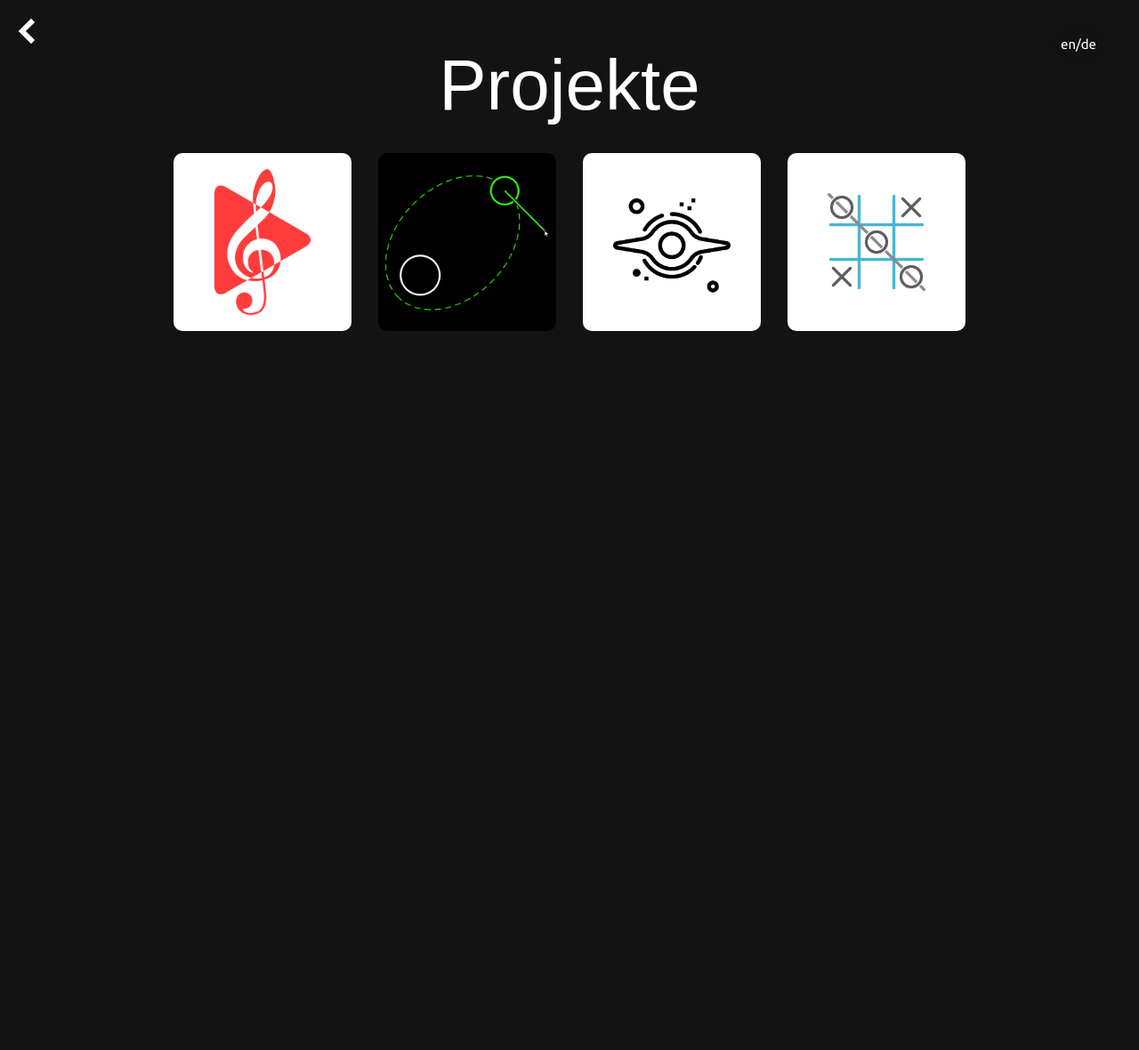
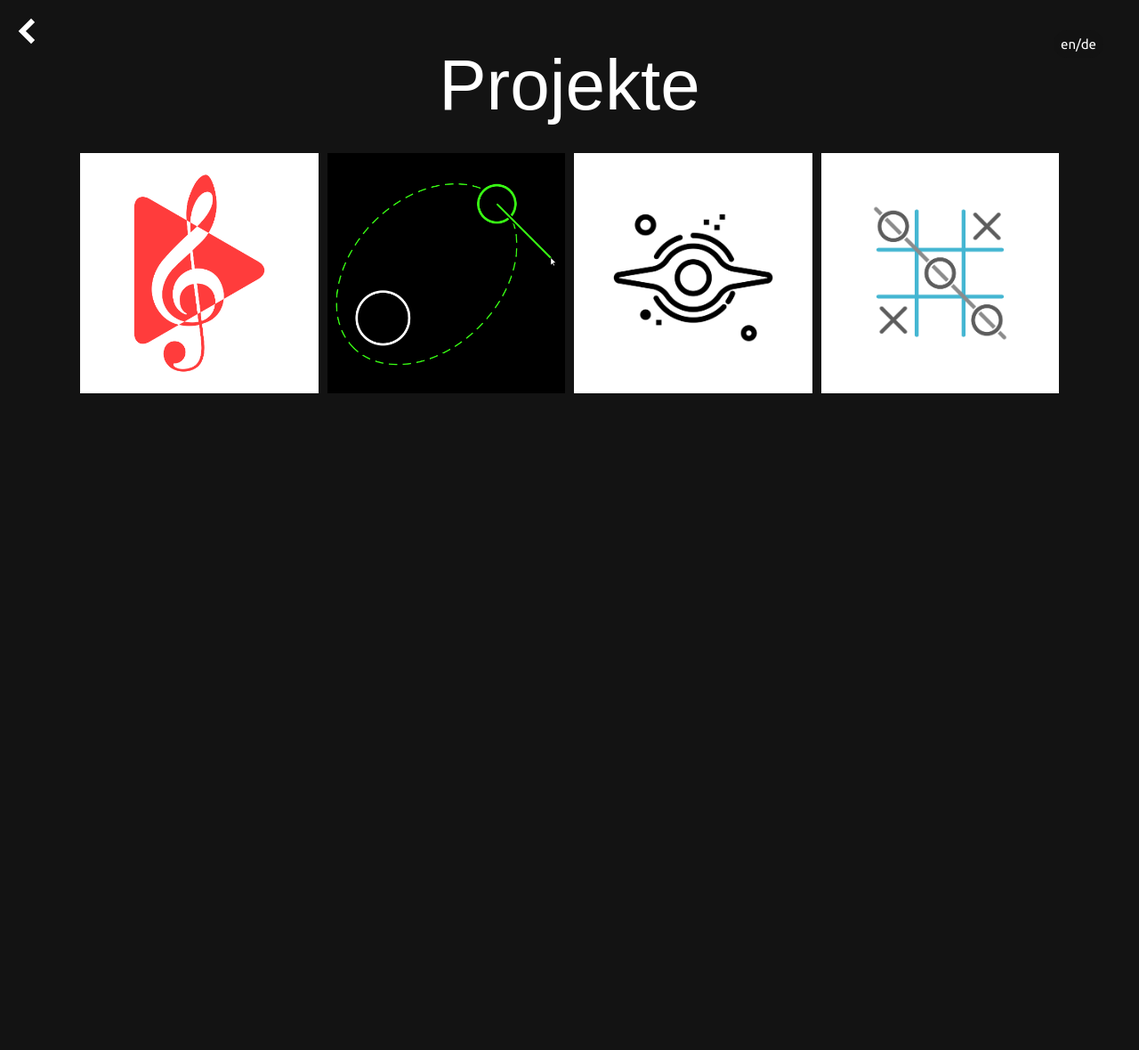
Before and after one commit to lixitrixi/felixleitner.com, a Jekyll site: the page built from de/projects.html, in a window 1280 px wide. Shown: the whole page at 89% size. Built offline with Jekyll 4.4.1, drawn with Linux system fonts in a browser that asks for light colours; some web fonts are replaced.

Commit message:
layout updates

```diff
--- a/_includes/project-card.html
+++ b/_includes/project-card.html
@@ -1,8 +1,5 @@
 <a href="{{ include.link }}" class="card" style="background-image: url('/assets/icons/{{ include.icon }}');">
-    <div class="bubble">
+    <div class="overlay">
         <p class="title">{{ include.title }}</p>
     </div>
-    <div class="bubble desc-bubble">
-        <p class="desc">{{ include.desc }}</p>
-    </div>
 </a>
--- a/assets/css/index.scss
+++ b/assets/css/index.scss
@@ -4,9 +4,11 @@
     --bg-color: #131313;
     --overlay-color: #262626;
     --text-color: #fff;
+    scroll-behavior: smooth;
 }
 
 html {
+    display: block;
     padding: 0;
     margin: 0;
     box-sizing: border-box;
@@ -19,9 +21,10 @@
 
 main {
     min-height: 120vh;
-    width: 100%-100px;
-    max-width: 1200px;
-    margin: 0 auto;
+    width: calc(100vw-140px);
+    max-width: 1100px;
+    margin: 0 auto 50px auto;
+    padding: 0 70px;
 }
 
 p {
@@ -36,7 +39,7 @@
 h1 {
     font-family: bely-display, sans-serif;
     font-weight: 400;
-    font-size: 80px;
+    font-size: 60px;
 
     color: var(--text-color);
     margin: 0 0 30px 0;
@@ -48,6 +51,9 @@
 }
 
 #intro {
+    h1 {
+        font-size: 80px;
+    }
     p {
         font-size: 26px;
         margin: 0;
@@ -58,40 +64,18 @@
     padding-bottom: 50px;
     .showcase {
         display: grid;
-        grid-gap: 30px;
-        margin: 0 auto;
+        grid-gap: 10px;
+        aspect-ratio: 2;
         justify-content: center;
-        grid-template-columns: repeat(3, 200px);
+        grid-template-columns: repeat(4, 1fr);
+        grid-template-rows: repeat(2, 1fr);
 
-        :nth-child(3n) {
-            transform-origin: top right;
+        @media only screen and (max-width: 800px) {
+            grid-template-columns: repeat(2, 1fr);
+            grid-template-rows: repeat(4, 1fr);
+            aspect-ratio: 0.5;
+            grid-gap: 15px;
         }
-
-        :nth-child(4),
-        :nth-child(5) {
-            transform-origin: bottom left;
-        }
-
-        :last-child {
-            transform-origin: bottom right;
-        }
-
-        @media only screen and (max-width: 700px) {
-            grid-template-columns: repeat(2, 200px);
-
-            :nth-child(2n) {
-                transform-origin: top right;
-            }
-
-            :nth-child(3) {
-                transform-origin: top left;
-            }
-
-            :last-child {
-                transform-origin: bottom right;
-            }
-        }
-
     }
     .more {
         background-color: var(--overlay-color);
@@ -115,14 +99,10 @@
 }
 
 #about {
-    padding-bottom: 50px;
-    .content {
-        display: grid;
-        grid-template-columns: 1fr 1fr;
-        grid-gap: 50px;
     .article {
-            flex: 1;
         width: 100%;
+        max-width: 600px;
+        margin: 0 auto;
         p {
             text-align: left;
             text-justify: inter-word;
@@ -136,15 +116,20 @@
             border-radius: 10px;
         }
     }
+}
+
+#contact {
     .contacts {
         width: 100%;
+        max-width: 400px;
+        margin: 0 auto;
         display: grid;
-            grid-template-rows: repeat(5, 75px);
+        grid-template-rows: repeat(5, 60px);
         grid-gap: 20px;
         a {
             width: 100%;
             height: 100%;
-                background: var(--overlay-color);
+            background: var(--bg-color);
             border-radius: 10px;
             text-decoration: none;
             color: var(--text-color);
@@ -155,15 +140,7 @@
             justify-content: center;
             transition: background-color 0.2s;
             &:hover {
-                    background: #333;
-                }
-            }
-        }
-        @media only screen and (max-width: 700px) {
-            grid-template-columns: 1fr;
-            grid-template-rows: auto auto;
-            .contacts {
-                margin-top: -50px;
+                background: #222;
             }
         }
     }
--- a/assets/css/project-card.scss
+++ b/assets/css/project-card.scss
@@ -1,54 +1,36 @@
 ---
 ---
 .card {
-    width: 200px;
-    height: 200px;
+    width: 1fr;
+    height: 1fr;
 
     background-position: center;
     background-repeat: no-repeat;
     background-size: cover;
 
-    border-radius: 10px;
+    text-decoration: none;
 
-    transition: all 0.2s;
-    transform-origin: top left;
+    .overlay {
+        width: 100%;
+        height: 100%;
+        background-color: #111d;
+        opacity: 0;
+        transition: all 0.2s;
+        vertical-align: middle;
+        p {
+            position: relative;
+            top: 50%;
+            transform: translate(0, -50%);
 
-    .bubble {
-        display: none;
-        width: auto;
-        max-width: 190px;
-        height: auto;
-        position: absolute;
-        top: 5px;
-        left: 5px;
-        z-index: 2;
-        background-color: #131313cc;
-        border-radius: 500px;
-        transition: all 0.2s;
-        opacity: 0;
-        p {
-            margin: 0 10px;
-        }
-    }
-
-    .desc-bubble {
-        top: 40px;
-        left: 5px;
-        border-radius: 10px;
-        padding: 4px 0;
-        p {
-            font-size: 10px;
-            line-height: 15px;
-            margin: 0 7px;
+            color: var(--text-color);
+            font-size: 20px;
+            text-align: center;
         }
     }
 
     &:hover,
     &:focus {
-        transform: scale(2.15);
-        border-radius: 4.65px;
-        .bubble {
-            display: inline-block;
+        .overlay {
             opacity: 1;
         }
     }
--- a/assets/css/projects.scss
+++ b/assets/css/projects.scss
@@ -20,9 +20,11 @@
 
 main {
     min-height: 120vh;
-    width: 90%;
-    max-width: 900px;
+    width: calc(100vw-140px);
+    max-width: 1100px;
     margin: 50px auto;
+    margin-bottom: 50px;
+    padding: 0 70px;
     text-align: center;
 }
 
@@ -64,38 +66,9 @@
 
 .showcase {
     display: grid;
-    grid-gap: 30px;
-    margin: 0 auto;
+    grid-gap: 10px;
+    aspect-ratio: 2;
     justify-content: center;
-    grid-template-columns: repeat(4, 200px);
-
-    :nth-child(4n) {
-        transform-origin: top right;
-    }
-
-    @media only screen and (max-width: 950px) {
-        grid-template-columns: repeat(3, 200px);
-        :nth-child(4n) {
-            transform-origin: top left;
-        }
-
-        :nth-child(3n) {
-            transform-origin: top right;
-        }
-    }
-
-    @media only screen and (max-width: 750px) {
-        grid-template-columns: repeat(2, 200px);
-        :nth-child(4n) {
-            transform-origin: top left;
-        }
-
-        :nth-child(3n) {
-            transform-origin: top left;
-        }
-
-        :nth-child(2n) {
-            transform-origin: top right;
-        }
-    }
+    grid-template-columns: repeat(4, 1fr);
+    grid-template-rows: repeat(2, 1fr);
 }
```
Also changed, not shown: de/index.html (+7 -3 lines), en/index.html (+8 -3 lines). Lines whose indentation alone changed are shown as unchanged.
